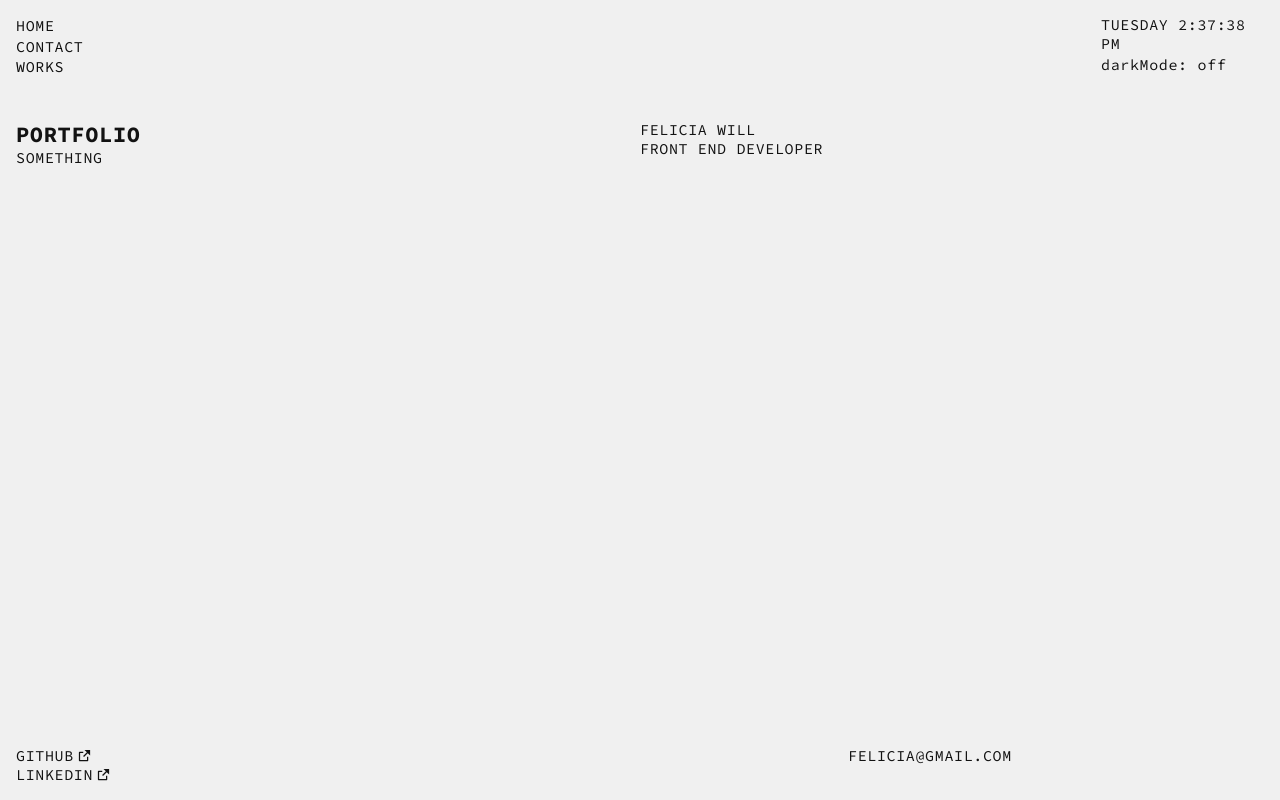
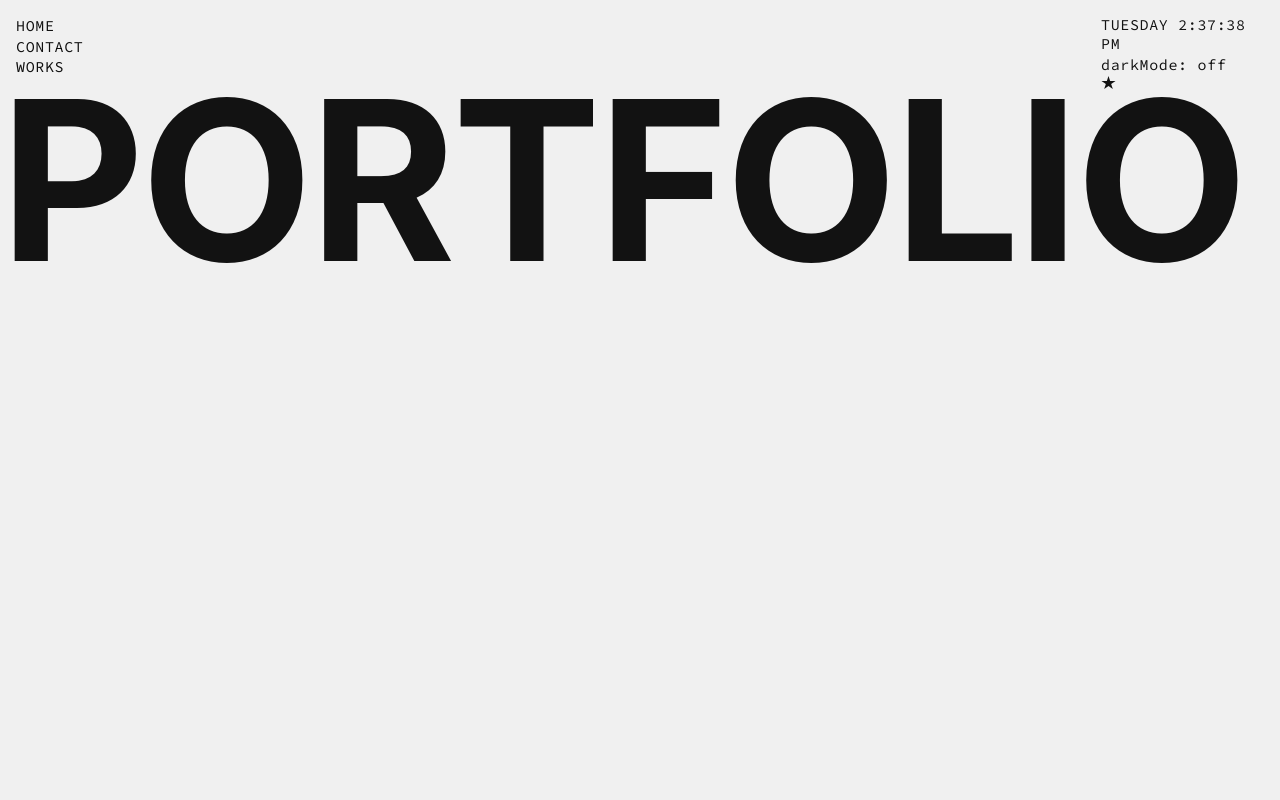
Before and after one commit to feliciawillnas/myportfolio, a React (Vite) app: page / in a window 1280 px wide. Built offline with nearby package versions, Linux system fonts and the light colour scheme; a web font is replaced by a local one.

Commit message:
small updates

```diff
--- a/src/App.jsx
+++ b/src/App.jsx
@@ -1,4 +1,4 @@
-import React, { useState } from "react";
+import { useState } from "react";
 import {
   Route,
   BrowserRouter as Router,
@@ -32,32 +32,39 @@ export default function App() {
     <ThemeProvider theme={isDarkMode ? darkTheme : lightTheme}>
       <GlobalStyles />
       <Router>
-        <HeaderPathProp />
+        <HeaderPathProp toggleTheme={toggleTheme} isDarkMode={isDarkMode} />
         <Routes>
           <Route path="/" element={<Home />} />
           <Route path="/contact" element={<Contact />} />
           <Route path="/works" element={<Works />} />
           <Route path="/about" element={<About />} />
         </Routes>
-        <FooterPathProp toggleTheme={toggleTheme} isDarkMode={isDarkMode} />
+        {/* <FooterPathProp /> */}
+        {/* <FooterPathProp toggleTheme={toggleTheme} isDarkMode={isDarkMode} /> */}
       </Router>
     </ThemeProvider>
   );
 }
 
-function HeaderPathProp() {
+function HeaderPathProp({ toggleTheme, isDarkMode }) {
   const location = useLocation();
-  return <Header currentPath={location.pathname} />;
-}
-
-function FooterPathProp({ toggleTheme, isDarkMode }) {
-  const location = useLocation();
-
   return (
-    <Footer
+    <Header
       currentPath={location.pathname}
       toggleTheme={toggleTheme}
       isDarkMode={isDarkMode}
     />
   );
 }
+
+function FooterPathProp() {
+  const location = useLocation();
+
+  return (
+    <Footer
+      currentPath={location.pathname}
+      // toggleTheme={toggleTheme}
+      // isDarkMode={isDarkMode}
+    />
+  );
+}
--- a/src/GlobalStyles.js
+++ b/src/GlobalStyles.js
@@ -50,6 +50,8 @@ html, body, #root {
     letter-spacing: 0.04rem;
     font-weight: 400;
 
+    text-transform: uppercase;
+
     @media (max-width: 768px) {
       font-size: 13px;
     }
@@ -87,7 +89,7 @@ html, body, #root {
     text-decoration: none;
     text-transform: uppercase;
     font-weight: 400;
-    cursor: pointer;
+    /* cursor: pointer; */
 
     @media (max-width: 768px) {
       font-size: 13px;
--- a/src/components/Header.jsx
+++ b/src/components/Header.jsx
@@ -1,4 +1,5 @@
 import { useState } from "react";
+import { IoStarSharp } from "react-icons/io5";
 import styled from "styled-components";
 import CurrentDate from "./CurrentDate";
 
@@ -44,6 +45,11 @@ export default function Header({ currentPath, toggleTheme, isDarkMode }) {
           <DarkmodeToggle onClick={toggleTheme}>
             <p>darkMode:{isDarkMode ? " on " : " off"}</p>
           </DarkmodeToggle>
+          <ExtramodeToggle>
+            <p>
+              <IoStarSharp />
+            </p>
+          </ExtramodeToggle>
         </div>
       </FunctionsWrapper>
     </>
@@ -152,3 +158,10 @@ const DarkmodeToggle = styled.div`
   height: fit-content;
   width: 100%;
 `;
+
+const ExtramodeToggle = styled.div`
+  cursor: pointer;
+  border: none;
+  height: fit-content;
+  width: 100%;
+`;
--- a/src/data/projectData.json
+++ b/src/data/projectData.json
@@ -8,8 +8,8 @@
     "thumbnailFirst": "/assets/thumbnail1.png",
     "thumbnailSecond": "/assets/thumbnail2.png",
     "srcSet": "/assets/webpage-480.png 480w, /assets/webpage-960.png 960w, /assets/webpage.png 1440w",
-    "website_link": "websitelink.com",
-    "github_link": "githublink.com",
-    "category": "school"
+    "website_link": "https://tjabbathai.se",
+    "github_link": "",
+    "category": "freelance"
   }
 ]
--- a/src/pages/Contact.jsx
+++ b/src/pages/Contact.jsx
@@ -1,5 +1,6 @@
 import { RiExternalLinkFill } from "react-icons/ri";
 import styled from "styled-components";
+
 import { Cursor } from "../components/Cursor";
 import { useCursor } from "../hooks/useCursor";
 
@@ -22,6 +23,7 @@ export default function Contact() {
   ];
 
   return (
+    <>
       <Main>
         <Cursor variants={variants} cursorVariant={cursorVariant} />
         <Content>
@@ -48,6 +50,7 @@ export default function Contact() {
           </ul>
         </Content>
       </Main>
+    </>
   );
 }
 
--- a/src/pages/Home.jsx
+++ b/src/pages/Home.jsx
@@ -1,42 +1,55 @@
-import React from "react";
 import styled from "styled-components";
 
 export default function Home() {
   return (
-    <Main>
-      <InnerBox>
-        {/* <InformationBox> */}
-        <Grid>
-          <Titles>
-            <h1>Portfolio</h1>
-            <h4>Something</h4>
-          </Titles>
-          <Information>
-            <h4>Felicia Will</h4>
-            <h4>Front end developer</h4>
-          </Information>
-        </Grid>
-        {/* <PortfolioLogo>portfolio</PortfolioLogo> */}
-        {/* </InformationBox> */}
-      </InnerBox>
-    </Main>
+    <>
+      <Main>
+        <InnerBox>
+          <Title>Portfolio</Title>
+          <Titles>{/* <h4>Something</h4> */}</Titles>
+        </InnerBox>
+      </Main>
+    </>
   );
 }
+
+const Title = styled.h1`
+  /* width: 100%; */
+  width: 100vw;
+  /* font-size: 100vw; */
+  font-size: 17.4vmax;
+  color: ${({ theme }) => theme.text};
+  letter-spacing: -0.2rem;
+  text-transform: uppercase;
+  /* font-family: Arial, Helvetica, sans-serif; */
+  font-family: inter, sans-serif;
+
+  line-height: 0.9;
+
+  @media (max-width: 768px) {
+    font-size: 20px;
+  }
+`;
 
 const Main = styled.main`
   display: flex;
   justify-content: center;
   align-items: center;
-  height: 100vh;
+  width: 100%;
+  /* height: 100vh; */
   padding: 5rem 1rem 0 1rem;
   background-color: ${({ theme }) => theme.primary};
+
+  /* h1 {
+    font-size: 10vmax;
+    font-family: Arial, Helvetica, sans-serif;
+  } */
 `;
 
 const InnerBox = styled.div`
-  width: 100%;
+  width: 100vw;
   height: 80vh;
   border-radius: 1px;
-  /* background-color: ${({ theme }) => theme.secondary}; */
   background-color: ${({ theme }) => theme.primary};
 `;
 
--- a/src/pages/Works.jsx
+++ b/src/pages/Works.jsx
@@ -7,6 +7,7 @@ export default function Works() {
   return (
     <Main>
       {/* <Categories /> */}
+      {/* Titles */}
       {projectData.map((project) => (
         <div key={project.id}>
           <h4>0{project.id}</h4>
@@ -17,7 +18,9 @@ export default function Works() {
               <h4>Tech stack</h4>
               <h4>Details</h4>
             </FlexedDiv>
+            {/* Project information */}
             <FlexedDiv>
+              {/* Göra så att detta tar upp resten av sidan */}
               <ul>
                 <li>
                   <a href={project.website_link}>
@@ -26,16 +29,23 @@ export default function Works() {
                   </a>
                 </li>
                 <li>
-                  <a href={project.github_link}>
-                    View on github
-                    <RiExternalLinkFill />
-                  </a>
+                  {project.github_link ? (
+                    <a href={project.github_link}>
+                      View on GitHub <RiExternalLinkFill />
+                    </a>
+                  ) : (
+                    // Fixa så det är någon skillnad mellan dessa
+                    <a href="#">
+                      View on GitHub <RiExternalLinkFill />
+                    </a>
+                  )}
                 </li>
               </ul>
               <p>{project.tech}</p>
               <p>{project.text}</p>
             </FlexedDiv>
           </ProjectWrapper>
+          {/* Project images */}
           <ProjectImageWrapper>
             {/* <PixelImage src={project.image} /> */}
             <motion.img
```
Also changed, not shown: src/components/AsciiArt.jsx (deleted, +0 -57 lines). Lines whose indentation alone changed are shown as unchanged.
